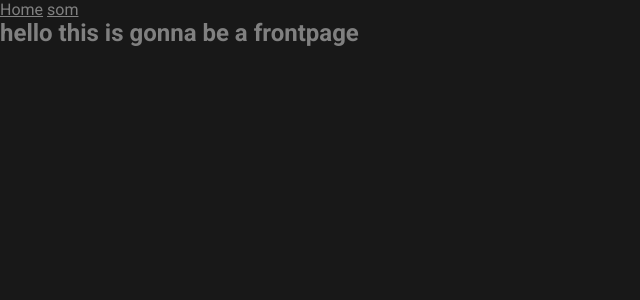
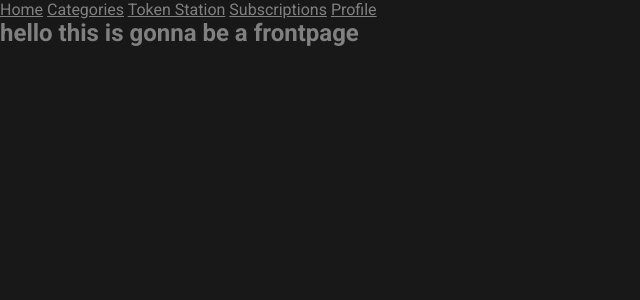
Before and after one commit to jakoofficial/MiniSvende, a SvelteKit app in the folder Project/MintyMovies/: page / in a window 1280 px wide. Shown: the top 300 px of the page, without its empty margins (0-640 px from the left). Built offline with nearby package versions, Linux system fonts and the light colour scheme.

Commit message:
Added pages

```diff
--- a/Project/MintyMovies/src/routes/+layout.svelte
+++ b/Project/MintyMovies/src/routes/+layout.svelte
@@ -19,7 +19,10 @@
 <section>
 	<nav>
 		<a href="./">Home</a>
-		<a href="./">som</a>
+		<a href="./categories">Categories</a>
+		<a href="./tokenstation">Token Station</a>
+		<a href="./subscriptions">Subscriptions</a>
+		<a href="./profile">Profile</a>
 	</nav>
 	<div id="content">
 		{@render children()}
```
Also changed, not shown: Project/MintyMovies/src/routes/categories/+page.svelte (added), Project/MintyMovies/src/routes/profile/+page.svelte (added), Project/MintyMovies/src/routes/subscriptions/+page.svelte (added), Project/MintyMovies/src/routes/tokenstation/+page.svelte (added), Project/MintyMovies/src/routes/watchmovie/+page.svelte (added).
